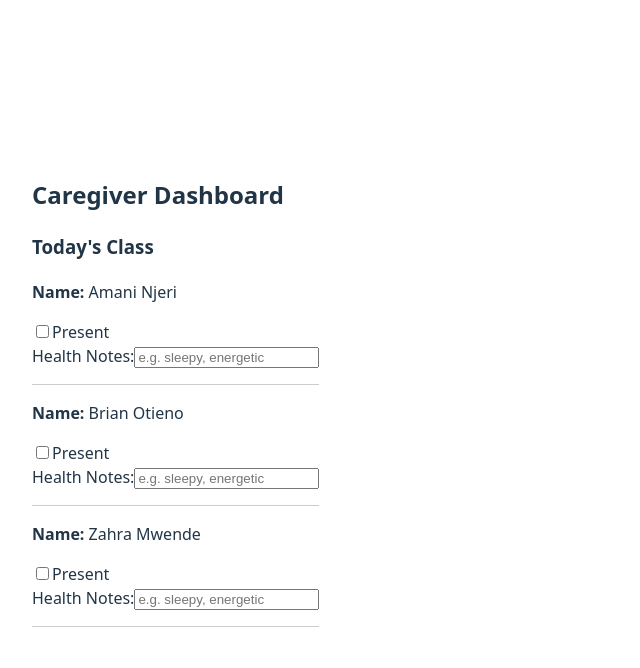
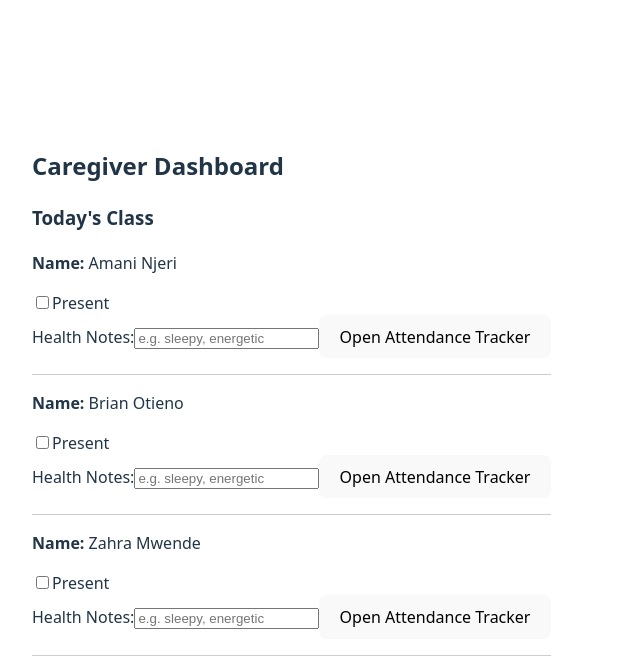
Before and after one commit to Zambagarrah/Childcare_System, a React (Vite) app: page /caregiver-dashboard in a window 1280 px wide. Shown: the top 668 px of the page, without its empty margins (0-640 px from the left). Built offline with nearby package versions, Linux system fonts and the light colour scheme.

Commit message:
feat: Add link to Attendance tracker from CaregiverDashboard

```diff
--- a/src/components/Dashboard/CaregiverDashboard.jsx
+++ b/src/components/Dashboard/CaregiverDashboard.jsx
@@ -52,6 +52,9 @@ export default function CaregiverDashboard() {
                 placeholder="e.g. sleepy, energetic"
               />
             </label>
+            <a href="/attendance">
+              <button>Open Attendance Tracker</button>
+            </a>
           </div>
         ))}
       </section>
```
